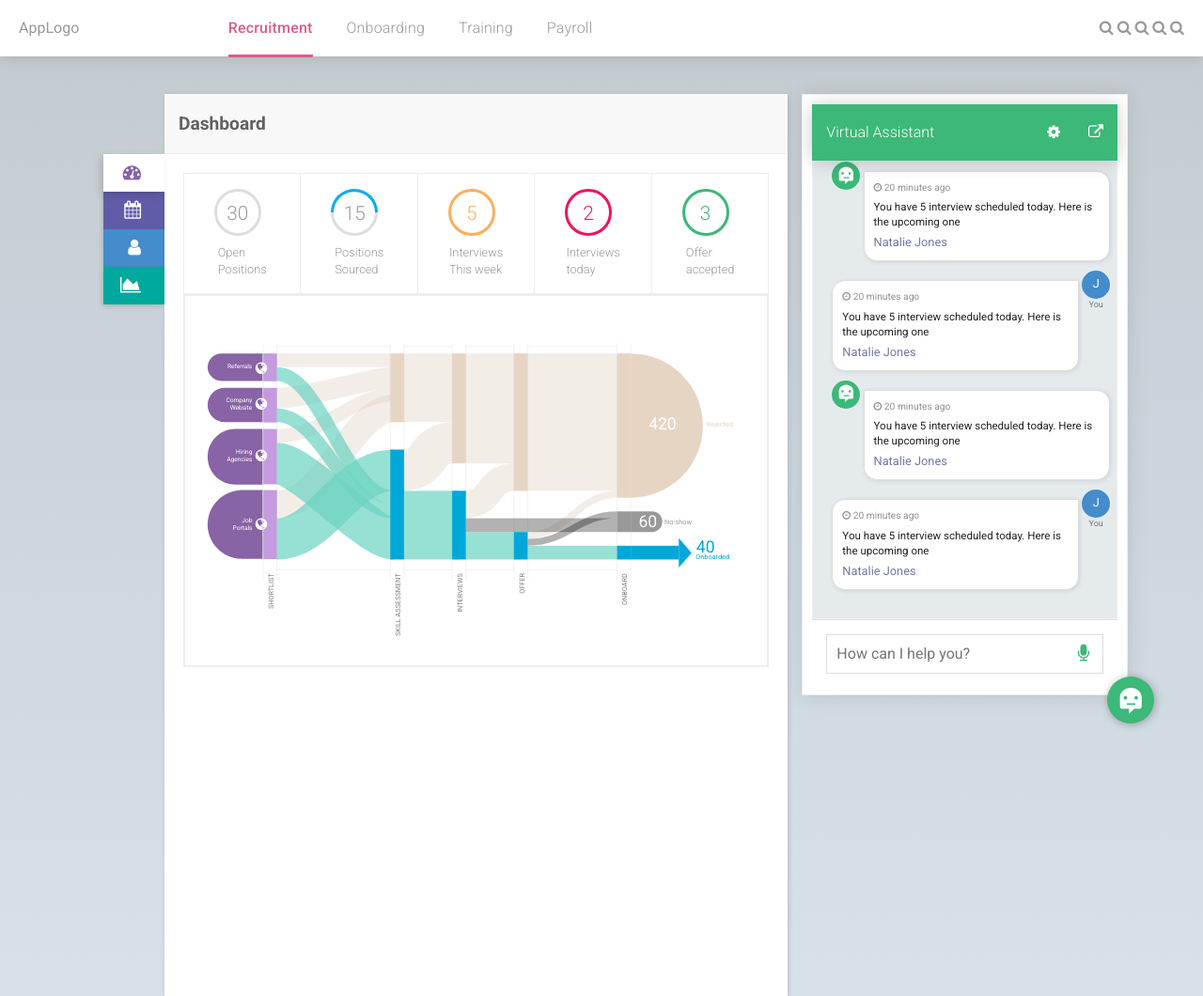
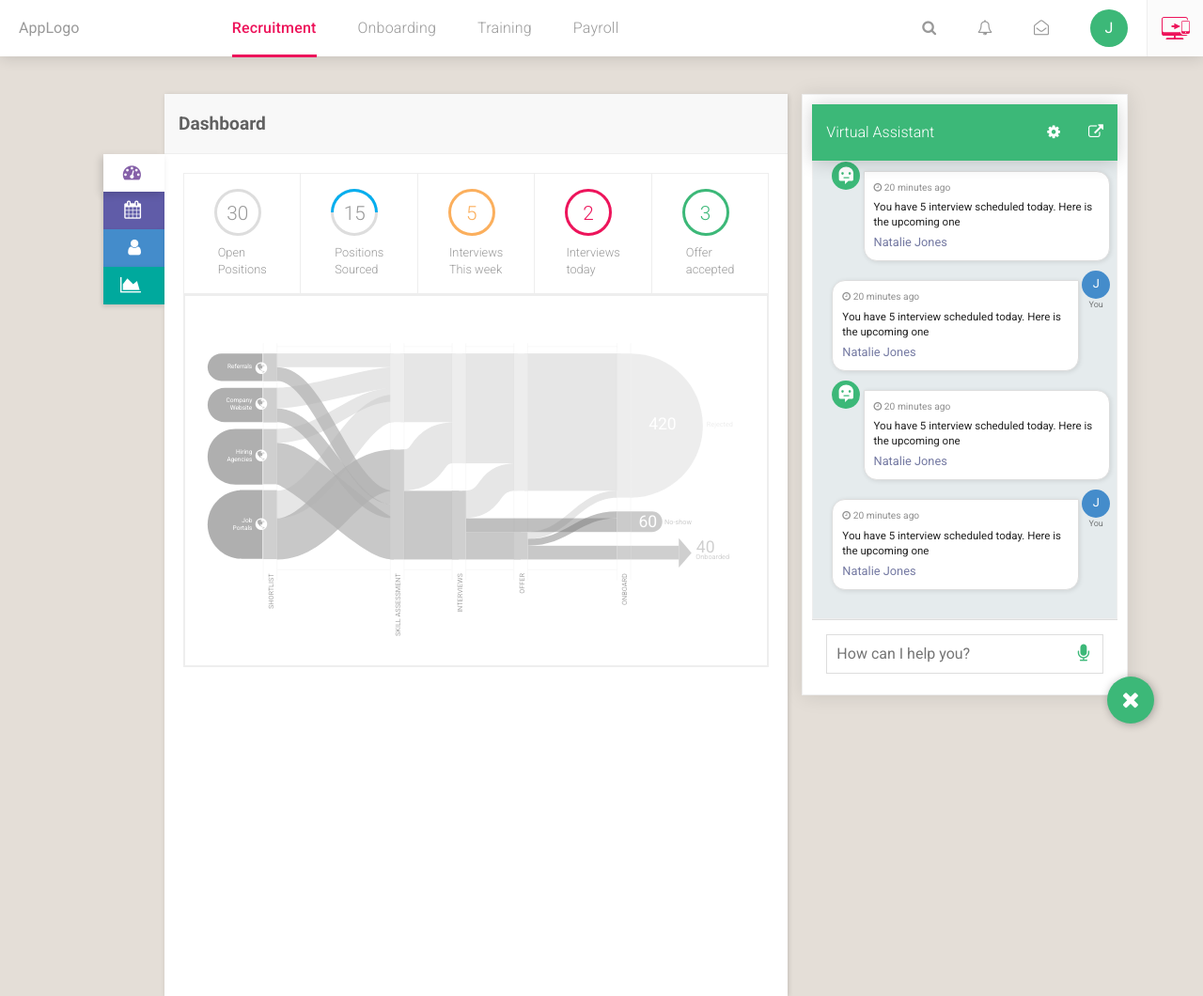
Before and after one commit to roshanravi/roshanravi.github.io, a PHP site: page / in a window 1280 px wide. Shown: the whole page at 94% size. Run offline with PHP 8.4, Linux system fonts and the light colour scheme.

Commit message:
Updates in UI

```diff
--- a/w/css/main.css
+++ b/w/css/main.css
@@ -283,9 +283,7 @@ textarea {
 
 
 body {
-    background: #d6e1e9;  /* fallback for old browsers */
-    background: -webkit-linear-gradient(to top, #d6e1e9, #c3cbd0);  /* Chrome 10-25, Safari 5.1-6 */
-    background: linear-gradient(to top, #d6e1e9, #c3cbd0); /* W3C, IE 10+/ Edge, Firefox 16+, Chrome 26+, Opera 12+, Safari 7+ */
+    background-color: #e4ded7;
     min-height: 100vh;
     font-family: "Roboto", sans-serif;
 }
@@ -462,6 +460,8 @@ a.logo {
 
 .top-nav ul li {
     display: inline-block;
+    height: 60px;
+    padding: 0 20px;
 }
 
 .top-nav ul.primary-nav > li > a,
@@ -469,6 +469,7 @@ a.logo {
     display: inline-block;
     height: 60px;
     line-height: 60px;
+    vertical-align: top;
 }
 
 .primary-nav li {
@@ -485,11 +486,11 @@ a.logo {
 
 .primary-nav li.active a {
     font-weight: 500;
-    color: #d75f8a;
+    color: #ed145b;
 }
 
 .primary-nav li a:hover {
-    color: #d75f8a;
+    color: #ed145b;
 }
 
 .primary-nav li a:after {
@@ -500,7 +501,7 @@ a.logo {
     width: 0;
     bottom: -1px;
     height: 3px;
-    background: #d75f8a;
+    background: #ed145b;
     transition: all 0.3s cubic-bezier(.91,.19,.26,.96);
 }
 
@@ -530,7 +531,7 @@ a.logo {
     width: 50px;
     height: 50px;
     border-radius: 50px;
-    background: #3cb878;
+    background: #ed145b;
     color: #fff;
     line-height: 50px;
     text-align: center;
@@ -540,6 +541,10 @@ a.logo {
     position: fixed;
     right: 2rem;
     z-index: 9999;
+}
+
+body.va-opened #va-wrap .va-trigger {
+    background: #3cb878;
 }
 
 #va-wrap .va-trigger.pulse:not(.clicked) {
@@ -975,3 +980,123 @@ span.voice-icon {
     padding: 10px;
     border: solid 1px #eee;
 }
+
+span.to-device-icon svg {
+    width: 30px;
+    height: 30px;
+    vertical-align: top;
+}
+
+span#toPhone {
+    height: 60px;
+    width: 60px;
+    display: inline-block;
+    text-align: center;
+    padding-top: 15px;
+    box-sizing: border-box;
+}
+
+.secondary-nav span.user-icon {
+    display: inline-block;
+    height: 40px;
+    width: 40px;
+    border-radius: 40px;
+    background: #3cb878;
+    text-align: center;
+    line-height: 40px;
+    color: #fff;
+}
+
+ul.secondary-nav {
+    position: relative;
+    padding-right: 40px;
+}
+
+.top-nav ul li.to-device-action {
+    position: absolute;
+    right: -20px;
+    top: 0;
+    width: 60px;
+    height: 60px;
+    box-sizing: border-box;
+    padding: 0;
+}
+
+.to-device-icon svg path, .to-device-icon svg polygon {
+    fill: #ed145b;
+}
+
+a:hover .to-device-icon svg path, a:hover .to-device-icon svg polygon {
+    fill: #fff;
+}
+
+.top-nav ul.secondary-nav li.to-device-action a {
+    background: #fbfbfb;
+    border-left: solid 1px #eee;
+}
+
+.top-nav ul.secondary-nav li.to-device-action a:hover {
+    background: #ed145b;
+    border-left: solid 1px #ed145b;
+}
+
+div#sankeyChart svg {
+    filter: grayscale(100%);
+    opacity: 0.5;
+    transition: all 0.3s ease-in;
+}
+
+div#sankeyChart:hover svg {
+    filter: grayscale(50%);
+    opacity: 1;
+}
+
+.secondary-nav li a:hover {
+    color: #3cb878;
+}
+
+body > .bg-img {
+    position: fixed;
+    position: -1;
+    left: 0;
+    right: 0;
+    bottom: 0;
+    opacity: 0.5;
+}
+
+body > .bg-img img {
+    opacity: 0.7;
+    width: 100%;
+    height: auto;
+    filter: grayscale(70%) blur(5px);
+}
+
+#va-wrap .va-trigger > span * {
+    transition: all 0.2s ease-in-out;
+}
+
+#va-wrap .va-trigger > span {
+    position: relative;
+}
+
+#va-wrap .va-trigger .svg-icon svg {
+    position: absolute;
+    left: -3px;
+    top: -5px;
+}
+
+.va-opened #va-wrap .va-trigger .svg-icon svg {
+    fill-opacity: 0;
+}
+
+#va-wrap .va-trigger .close-icon .fa {
+    opacity: 0;
+}
+.va-opened #va-wrap .va-trigger .close-icon .fa {
+    opacity: 1;
+}
+
+#va-wrap .va-trigger > span.close-icon .fa {
+    font-size: 24px;
+    line-height: 49px;
+}
--- a/w/index.html
+++ b/w/index.html
@@ -40,18 +40,29 @@
             <ul class="secondary-nav col-5">
                 <li>
                     <a href="#"><i class="fa fa-search"></i></a>
+                    <div class="search-bar hidden">
+
+                    </div>
                 </li>
                 <li>
-                    <a href="#"><i class="fa fa-search"></i></a>
+                    <a href="#"><i class="fa fa-bell-o"></i></a>
                 </li>
                 <li>
-                    <a href="#"><i class="fa fa-search"></i></a>
+                    <a href="#"><i class="fa fa-envelope-open-o"></i></a>
                 </li>
                 <li>
-                    <a href="#"><i class="fa fa-search"></i></a>
+                    <a href="#"><span class="user-icon">J</span></a>
+                    <div class="user-sub-menu">
+
+                    </div>
                 </li>
-                <li>
-                    <a href="#"><i class="fa fa-search"></i></a>
+                <li class="to-device-action">
+                    <a href="#">
+                        <span class="to-device-icon" id="toPhone">
+
+                        </span>
+
+                    </a>
                 </li>
             </ul>
         </nav>
@@ -176,9 +187,13 @@
              width="24px" height="29px">
              <path fill-rule="evenodd"  fill="#fff"
              d="M23.679,21.418 C23.679,22.473 22.824,23.329 21.768,23.329 L15.844,23.329 L10.302,28.870 L10.302,23.329 L2.658,23.329 C1.603,23.329 0.747,22.473 0.747,21.418 L0.556,11.671 C0.556,5.339 5.881,0.970 12.213,0.970 C18.546,0.970 23.870,5.339 23.870,11.671 L23.679,21.418 ZM6.480,9.760 C5.425,9.760 4.569,10.616 4.569,11.671 C4.569,12.727 5.425,13.582 6.480,13.582 C7.536,13.582 8.391,12.727 8.391,11.671 C8.391,10.616 7.536,9.760 6.480,9.760 ZM8.774,17.404 C8.246,17.404 7.818,17.832 7.818,18.360 C7.818,18.888 8.246,19.315 8.774,19.315 L16.418,19.315 C16.945,19.315 17.373,18.888 17.373,18.360 C17.373,17.832 16.945,17.404 16.418,17.404 L8.774,17.404 ZM17.946,9.760 C16.891,9.760 16.035,10.616 16.035,11.671 C16.035,12.727 16.891,13.582 17.946,13.582 C19.002,13.582 19.857,12.727 19.857,11.671 C19.857,10.616 19.002,9.760 17.946,9.760 Z"/>
-         </svg>
-     </span>
- </a>
+             </svg>
+            </span>
+            <span class="close-icon">
+                <i class="fa fa-close"></i>
+            </span>
+
+        </a>
 
  <div class="va-notification-bar">
     <span class="icon">
--- a/w/js/main.js
+++ b/w/js/main.js
@@ -45,7 +45,9 @@ $(document).ready(function() {
 		}
 	});
 
-	$('#sankeyChart').load('../img/sankey.svg')
+	$('#sankeyChart').load('../img/sankey.svg');
+
+	$('#toPhone').load('../img/to-phone.svg');
 
 
 });
```
Also changed, not shown: w/img/bg.jpg (added), w/img/sankey.svg, w/img/to-desktop.svg (added), w/img/to-phone.svg (added).
